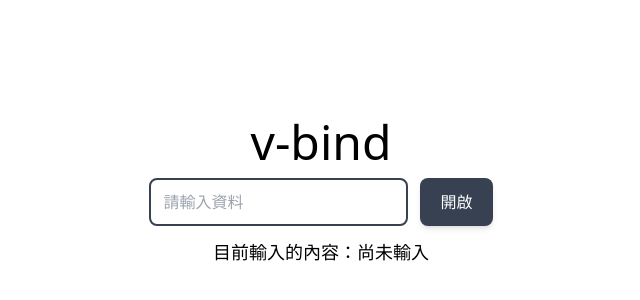
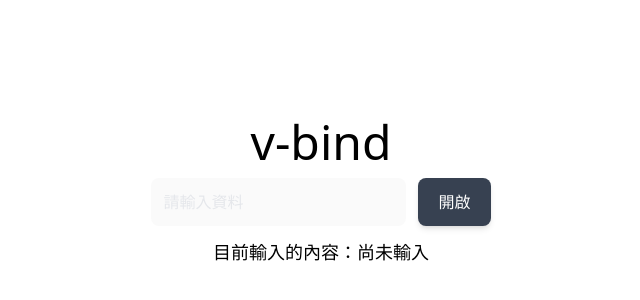
Before and after one commit to AlexLin-hub/vue2.x, a Vue app in the folder cli/: page / in a window 1280 px wide. Shown: the part 208-508 px from the top of the page, without its empty margins (319-959 px from the left). Built offline with nearby package versions, Linux system fonts and the light colour scheme.

Commit message:
fix: v-bind & v-on example

```diff
--- a/cli/src/views/Home.vue
+++ b/cli/src/views/Home.vue
@@ -3,6 +3,7 @@
     <h1 class="text-5xl mb-3">v-bind</h1>
     <div>
       <input
+        v-model="value"
         class="
           border-2
           rounded-lg
@@ -19,6 +20,7 @@
         type="text"
         placeholder="請輸入資料"
         autofocus
+        v-bind:disabled="isDisabled"
       />
       <button
         class="
@@ -31,6 +33,7 @@
           shadow-md
           hover:bg-gray-600
         "
+        v-on:click="turnOn()"
       >
         開啟
       </button>
@@ -43,7 +46,13 @@ export default {
   data() {
     return {
       value: "",
+      isDisabled: true,
     };
+  },
+  methods: {
+    turnOn() {
+      this.isDisabled = false;
+    },
   },
 };
 </script>
```
